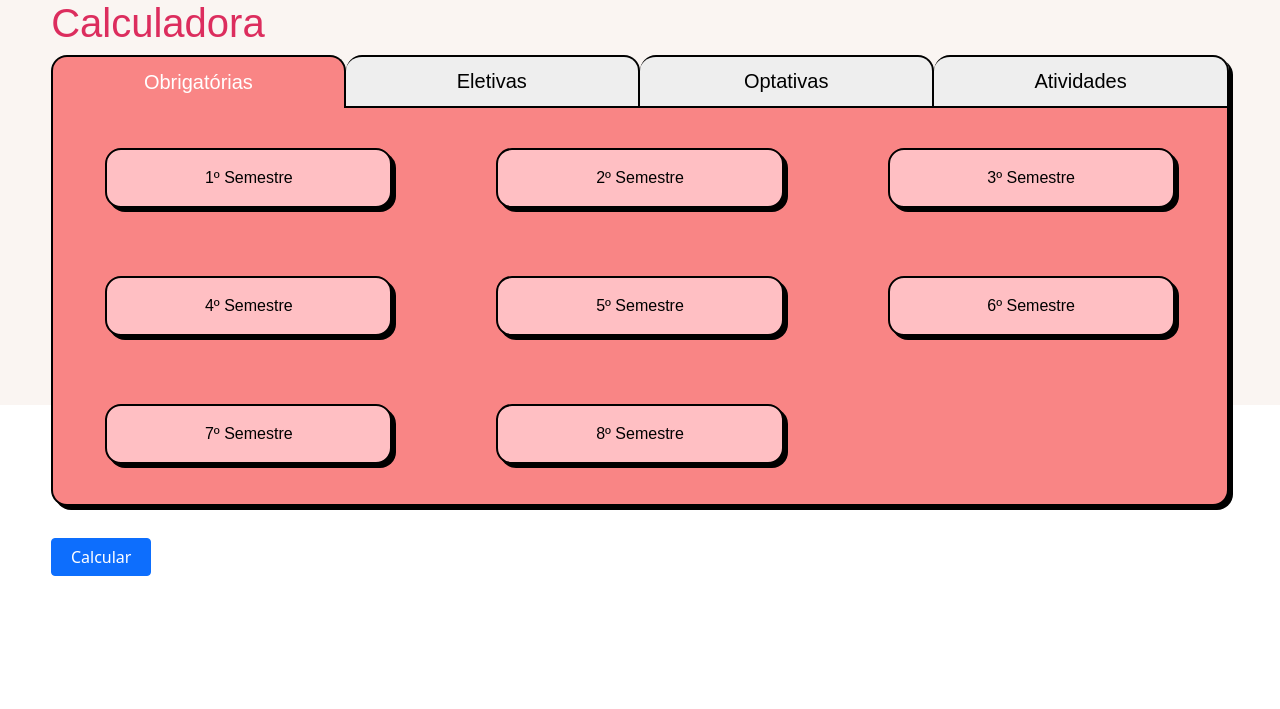
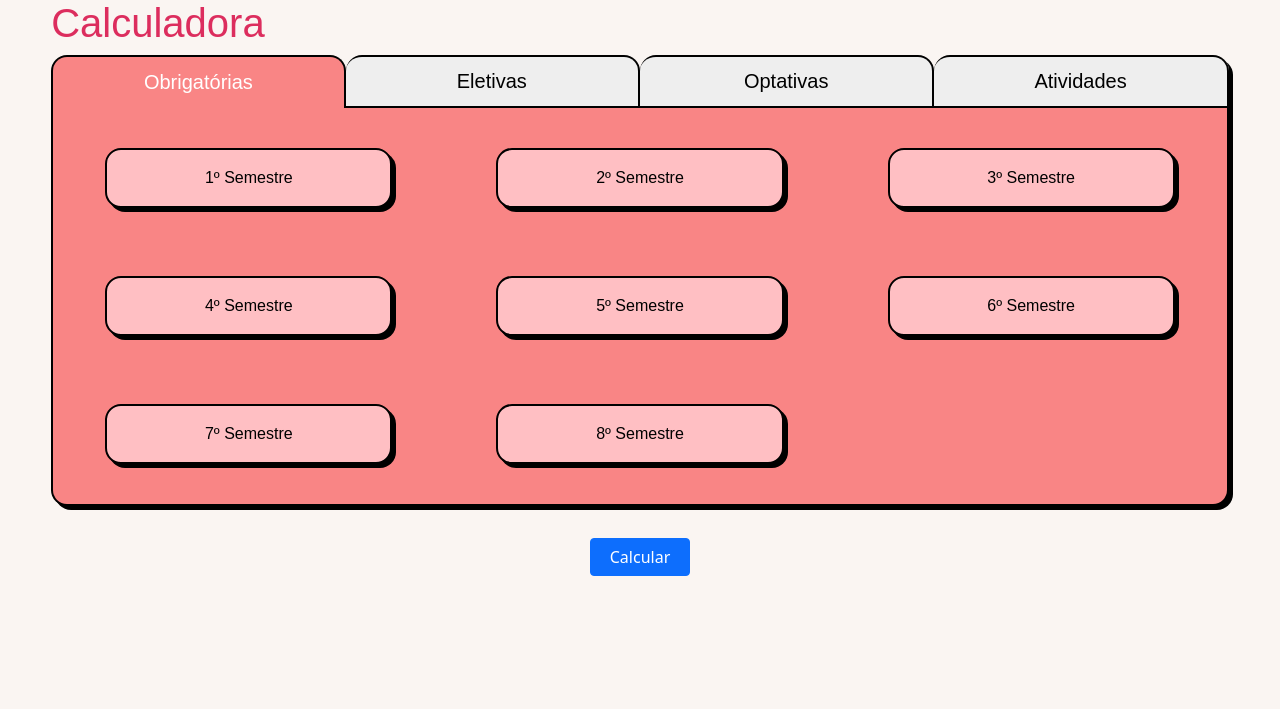
Before and after one commit to SamayUFC/EquipeJambo-SQMF, a PHP site: page /tabs.html in a window 1280 px wide. Shown: the part 91-800 px from the top of the page. Run offline with PHP 8.4, Linux system fonts and the light colour scheme; some libraries are stand-ins or nearby versions; some web fonts are replaced.

Commit message:
Update tabs.css

```diff
--- a/stylesheets/tabs.css
+++ b/stylesheets/tabs.css
@@ -40,6 +40,11 @@ header .container-header nav a:hover{
 
 main .container-main {
     background: #FAF5F2;
+    position: absolute;
+    left: 0;
+    right: 0;
+    top: 90px;
+    bottom: 0;
 }
 
 .title{
@@ -161,4 +166,6 @@ main .container-main {
     width: 100px;
     text-align: center;
     margin: 2em auto;
+    display: flex;
+    justify-content: center;
 }
```
